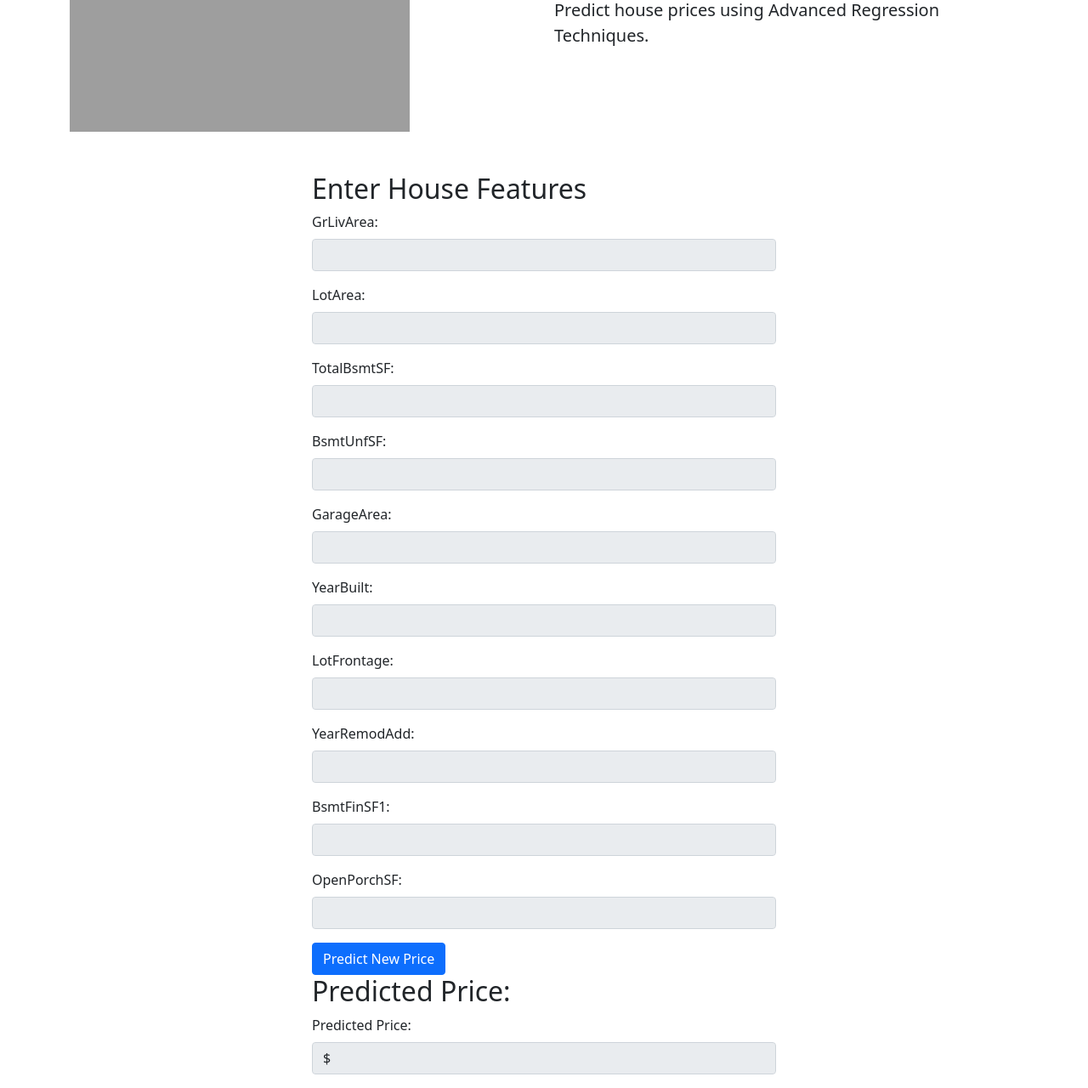
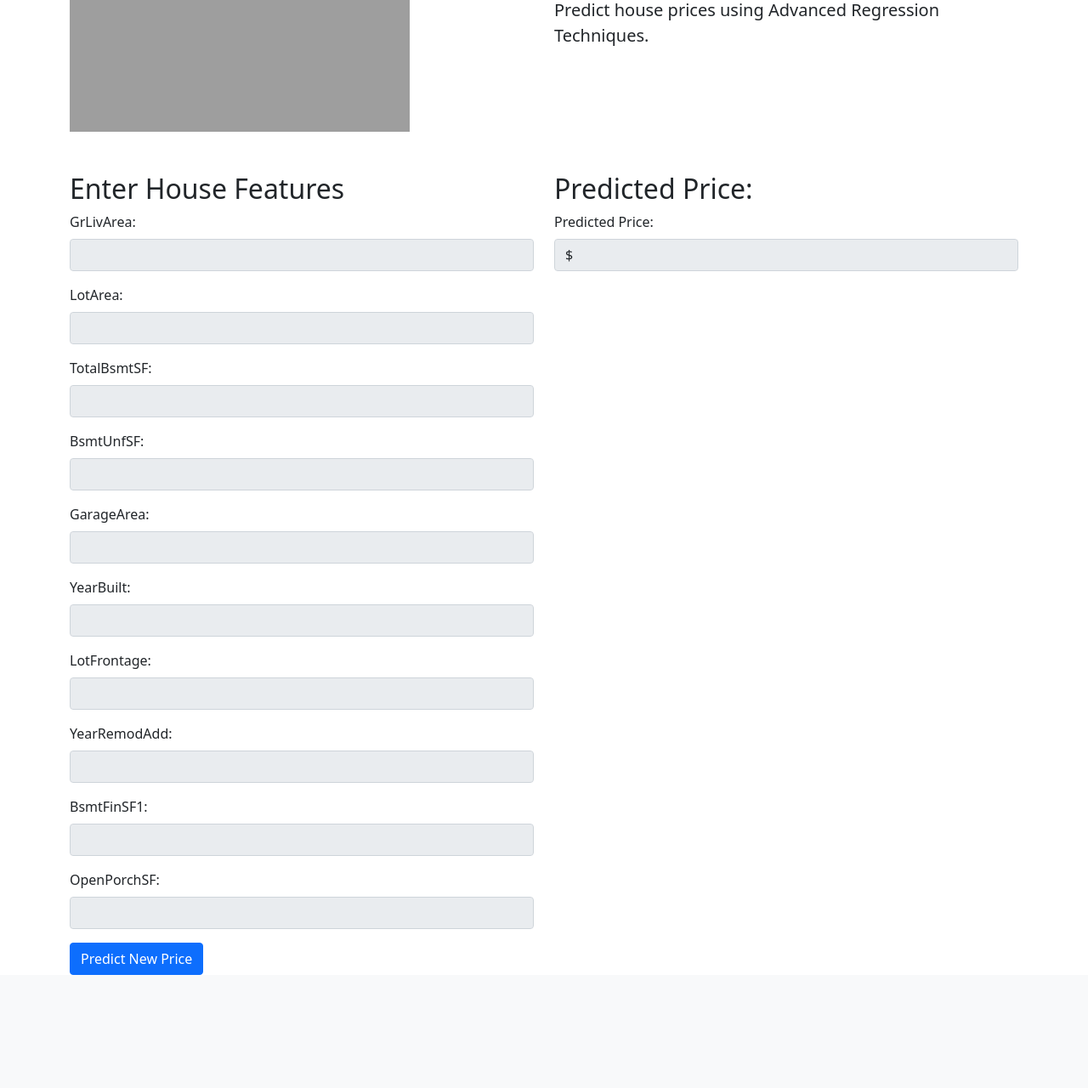
Before and after one commit to thirumalesh67/P1regression, a Django app: template templates/predict.html in a window 1280 px wide. Shown: the part 249-1529 px from the top of the page at 85% size. After the commit the page ends 1396 px from the top, so only its background shows below. Run offline with Django 4.2, Linux system fonts and the light colour scheme; the template is opened without the code that fills it, so the values that code supplies are empty; grey boxes are pictures that could not be loaded.

Commit message:
Update predict.html

```diff
--- a/templates/predict.html
+++ b/templates/predict.html
@@ -41,7 +41,7 @@
     <!-- Form for Inputting Features -->
     <section class="container mt-5">
         <div class="row">
-            <div class="col-md-6 offset-md-3">
+            <div class="col-md-6">
                 <h2>Enter House Features</h2>
                 <form>
                     <div class="mb-3">
@@ -89,7 +89,7 @@
                     <button type="submit" id="go-home" class="btn btn-primary">Predict New Price</button>
                 </form>
             </div>
-            <div class="col-md-6 offset-md-3">
+            <div class="col-md-6">
                 <h2>Predicted Price:</h2>
                 <div class="mb-3">
                     <label for="predictedPrice" class="form-label">Predicted Price:</label>
```
